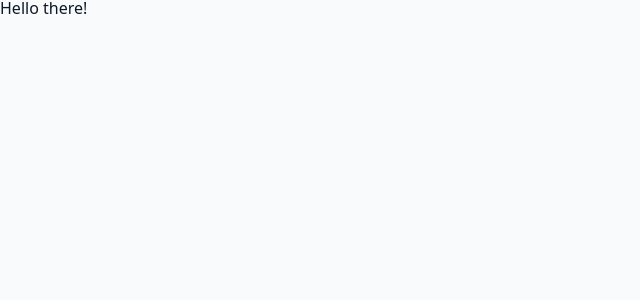
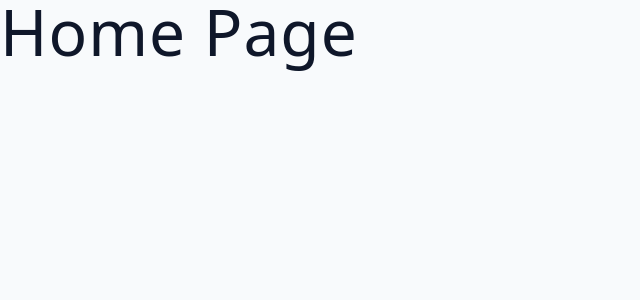
Before and after one commit to Sagnik004/jobify, a React (Vite) app in the folder client/: page / in a window 1280 px wide. Shown: the top 300 px of the page, without its empty margins (0-640 px from the left). Built offline with nearby package versions, Linux system fonts and the light colour scheme.

Commit message:
createBrowserRouter & RouterProvider added to App

```diff
--- a/client/src/App.jsx
+++ b/client/src/App.jsx
@@ -1,7 +1,18 @@
+import { RouterProvider, createBrowserRouter } from 'react-router-dom';
+
+const router = createBrowserRouter([
+  {
+    path: '/',
+    element: <h1>Home page</h1>,
+  },
+  {
+    path: '/about',
+    element: <h1>About page</h1>,
+  },
+]);
+
 const App = () => {
-  return (
-    <div>Hello there!</div>
-  );
-}
+  return <RouterProvider router={router} />;
+};
 
 export default App;
```
Also changed, not shown: 2 other files (tests, documents, lock files or other folders).
